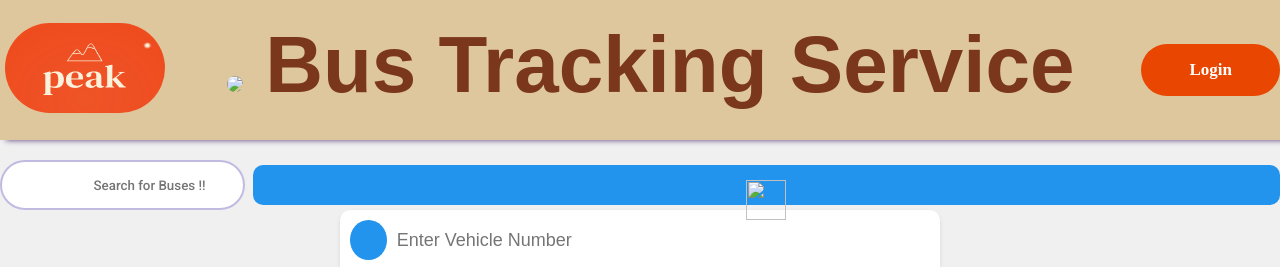
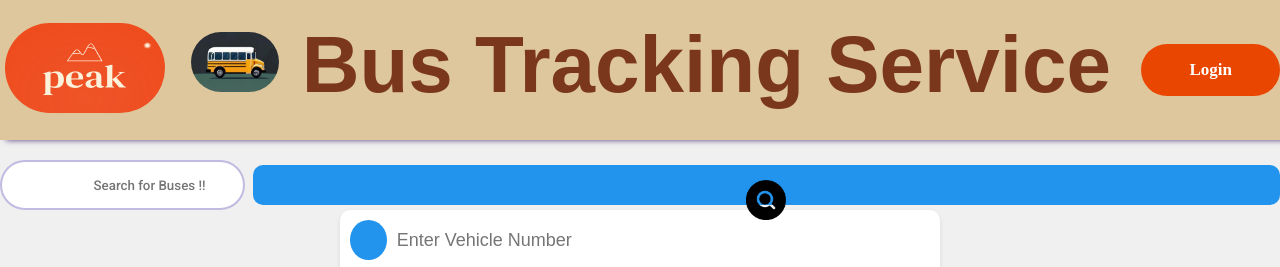
Before and after one commit to MehakGauR07/Phoenix-CB164, a website: page index.html in a window 1280 px wide. Shown: the top 267 px of the page. Drawn offline with Linux system fonts and the light colour scheme; no server answers; some icons are missing; files whose address does not match are found by name; a web font is replaced by a local one.

Commit message:
Update index.html

```diff
--- a/index.html
+++ b/index.html
@@ -94,7 +94,7 @@ h3{text-align: center;}
 
                 <img src="images.jpeg/Screenshot 2023-10-31 113450.png" alt = 'company logo' id="logo">
             </a>
-            <h1><li class="hover-link nav-item" id="bustrack" ><img id = 'buspic' src = "images.jpeg/Screenshot 2024-03-01 005759.png">     Bus Tracking Service</li></h1>
+            <h1><li class="hover-link nav-item" id="bustrack" ><img id = 'buspic' src = "Screenshot 2024-03-01 005759.png">     Bus Tracking Service</li></h1>
 
 
             <div class="login">
@@ -105,7 +105,7 @@ h3{text-align: center;}
     </nav>
     <div class="search-bar flex">
         <input  type="text" id="search-text" class="news-input" placeholder="                        Search for Buses !!">
-        <button id="search-button"  class="search-button"><img class='logoimage' src='images.jpeg/search.png'></button>
+        <button id="search-button"  class="search-button"><img class='logoimage' src='search.png'></button>
     </div>
     <main>
 
```
